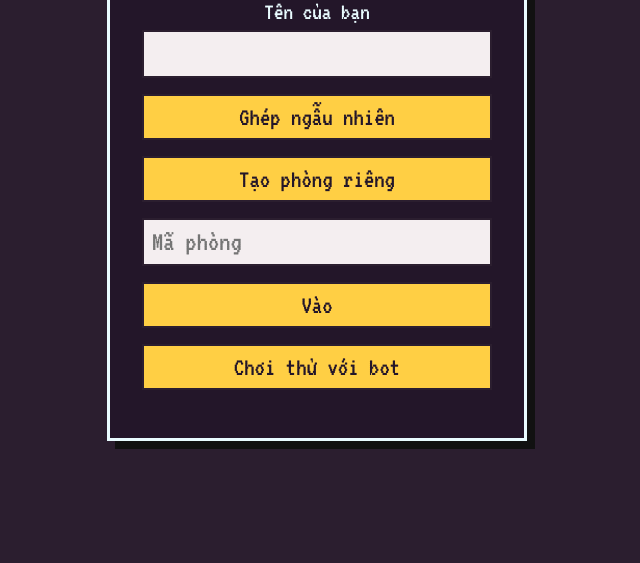
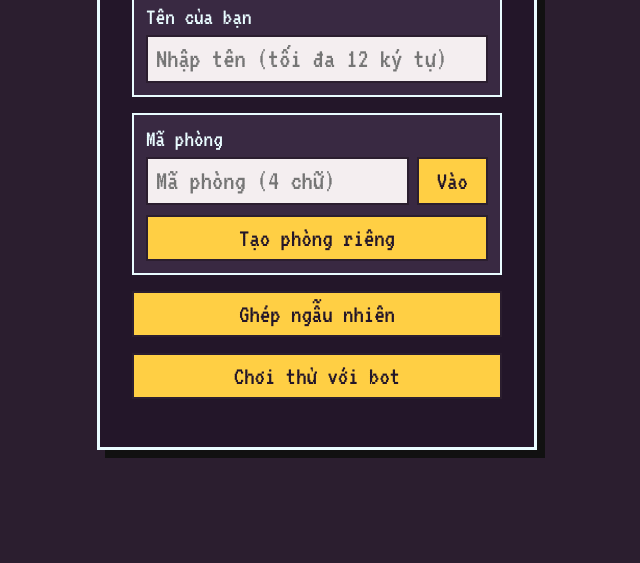
Before and after one commit to HauCoder2005/games-te-nuoc, a website built with Vite: page apps/client/index.html in a window 1280 px wide. Shown: the part 237-800 px from the top of the page, without its empty margins (323-963 px from the left). Built offline with nearby package versions, Linux system fonts and the light colour scheme.

Commit message:
feat(client): separate name and room boxes on home screen

```diff
--- a/apps/client/src/style.css
+++ b/apps/client/src/style.css
@@ -8,9 +8,11 @@ body { margin: 0; min-width: 320px; }
 .game-stack canvas { position: absolute; inset: 0; display: block; }
 .game-stack canvas:first-child { image-rendering: pixelated; }
 .game-stack canvas:last-child { pointer-events: none; }
-.home { width: min(420px, 90vw); padding: 32px; display: grid; gap: 16px; text-align: center; background: #231629; border: 3px solid #e9fcff; box-shadow: 8px 8px 0 #111; }
+.home { width: min(440px, 92vw); padding: 32px; display: grid; gap: 16px; text-align: center; background: #231629; border: 3px solid #e9fcff; box-shadow: 8px 8px 0 #111; }
 .home h1 { margin: 0; color: #ffb35c; font-size: 64px; line-height: 1; }
-.home label { display: grid; gap: 6px; font-size: 24px; }
+.home-box { padding: 12px; display: grid; gap: 10px; background: #392942; border: 2px solid #e9fcff; }
+.home label { display: grid; gap: 6px; font-size: 24px; text-align: left; }
+.room-input-row { display: grid; grid-template-columns: 1fr auto; gap: 8px; }
 .home input { width: 100%; padding: 8px; font: inherit; font-size: 28px; background: #f4eef0; color: #231629; border: 2px solid #2b1e2f; }
 button { font: inherit; font-size: 26px; cursor: pointer; border: 2px solid #2b1e2f; padding: 8px 18px; background: #ffcf44; color: #231629; }
 button:hover { filter: brightness(1.1); }
--- a/apps/client/src/ui/home.ts
+++ b/apps/client/src/ui/home.ts
@@ -21,19 +21,31 @@ export function showHome(root: HTMLElement): void {
     root.append(panel);
     return;
   }
+  const nameBox = document.createElement('section');
+  nameBox.className = 'home-box home-box-name';
   const label = document.createElement('label');
   label.textContent = 'Tên của bạn';
   const name = document.createElement('input');
+  name.placeholder = 'Nhập tên (tối đa 12 ký tự)';
   name.value = localStorage.getItem('te-nuoc-name') ?? '';
   name.addEventListener('input', () => { name.value = Array.from(name.value).slice(0, MAX_NAME_LENGTH).join(''); });
   label.append(name);
+  nameBox.append(label);
+
+  const roomBox = document.createElement('section');
+  roomBox.className = 'home-box home-box-room';
+  const roomLabel = document.createElement('label');
+  roomLabel.textContent = 'Mã phòng';
+  const roomRow = document.createElement('div');
+  roomRow.className = 'room-input-row';
+  const roomCode = document.createElement('input');
+  roomCode.placeholder = 'Mã phòng (4 chữ)';
+  roomCode.value = parseRoute(location.hash).roomCode ?? '';
+
   const button = document.createElement('button');
   button.textContent = 'Chơi thử với bot';
   const error = document.createElement('p');
   error.className = 'error';
-  const roomCode = document.createElement('input');
-  roomCode.placeholder = 'Mã phòng';
-  roomCode.value = parseRoute(location.hash).roomCode ?? '';
   const cleanName = (): string | null => {
     const clean = normalizeName(name.value);
     if (!clean) { error.textContent = 'Vui lòng nhập tên'; return null; }
@@ -68,11 +80,14 @@ export function showHome(root: HTMLElement): void {
   const enter = document.createElement('button');
   enter.textContent = 'Vào';
   enter.addEventListener('click', () => { void join('code'); });
+  roomRow.append(roomCode, enter);
+  roomLabel.append(roomRow);
+  roomBox.append(roomLabel, create);
   button.addEventListener('click', () => {
     const clean = cleanName();
     if (!clean) return;
     startPractice(root);
   });
-  panel.append(label, quick, create, roomCode, enter, button, error);
+  panel.append(nameBox, roomBox, quick, button, error);
   root.append(panel);
 }
```
Also changed, not shown: apps/client/test/home.test.ts (added, +23 -0 lines), docs/decisions.md (+1 -0 lines), docs/superpowers/plans/2026-11-26-te-nuoc.md (+3 -3 lines), packages/shared/test/helpers.ts (+1 -0 lines).
